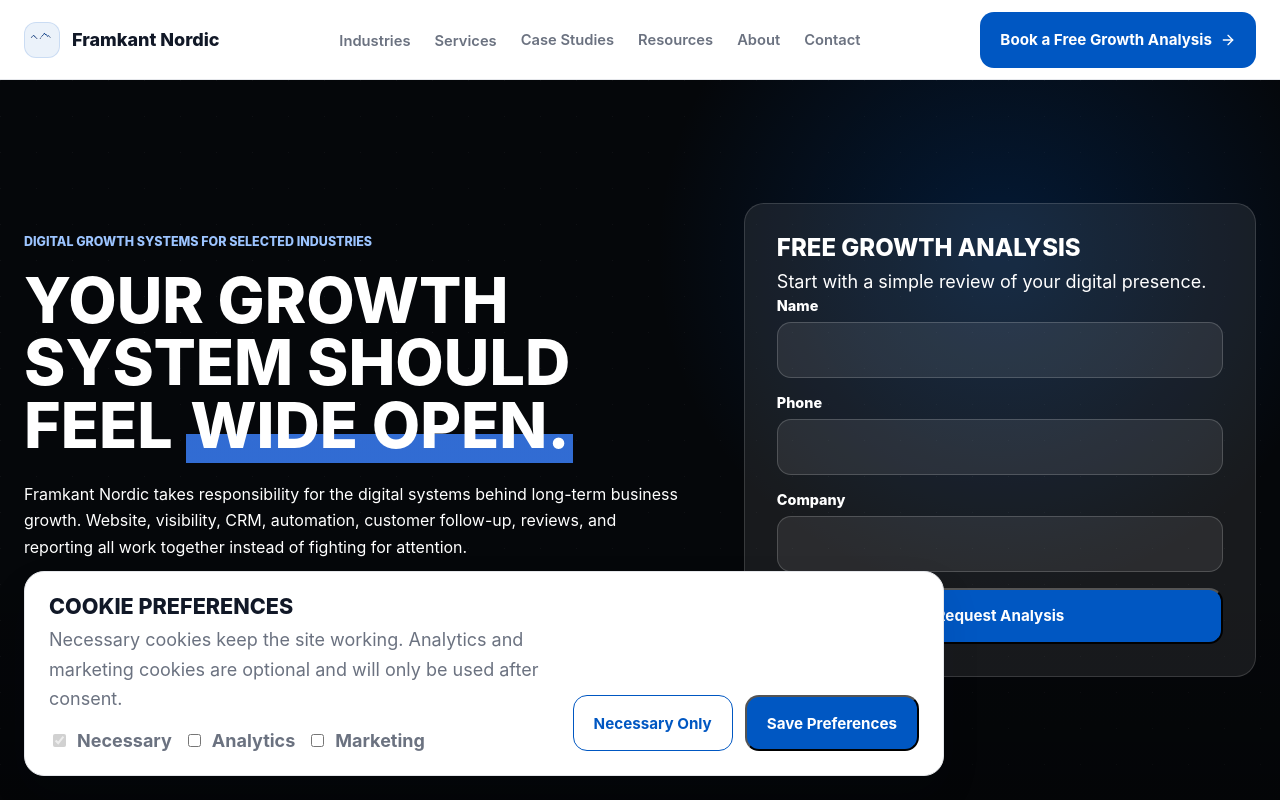
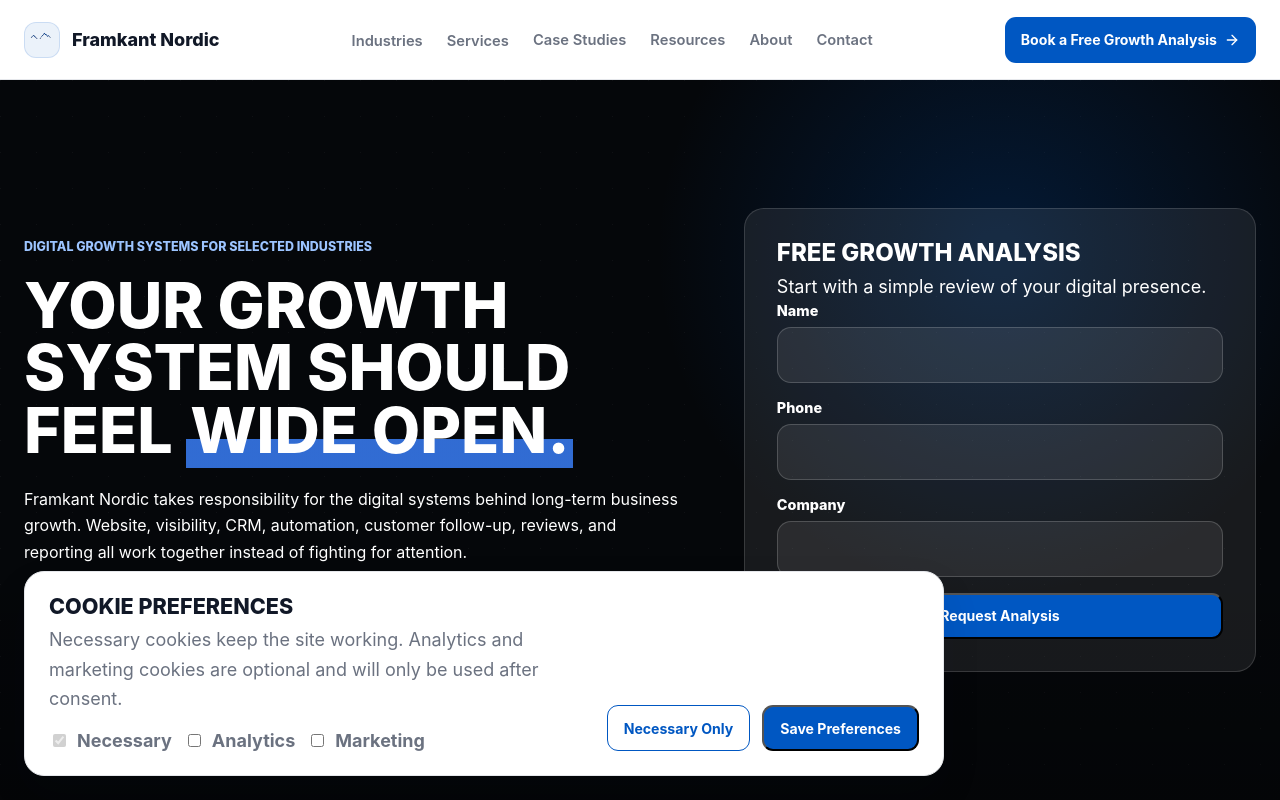
Before and after one commit to mawa8633/framkant-nordic, a Next.js app: page / in a window 1280 px wide. Shown: the top 800 px of the page. Built offline with nearby package versions, Linux system fonts and the light colour scheme.

Commit message:
Reduce button sizing

```diff
--- a/app/globals.css
+++ b/app/globals.css
@@ -258,14 +258,14 @@
 .header-cta,
 .button {
   align-items: center;
-  border-radius: 14px;
+  border-radius: 11px;
   display: inline-flex;
-  font-size: 0.95rem;
+  font-size: 0.88rem;
   font-weight: 750;
-  gap: 8px;
+  gap: 7px;
   justify-content: center;
-  min-height: 56px;
-  padding: 0 20px;
+  min-height: 46px;
+  padding: 0 16px;
   transition:
     background 280ms ease,
     border-color 280ms ease,
```
